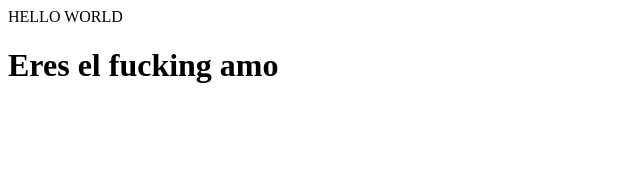
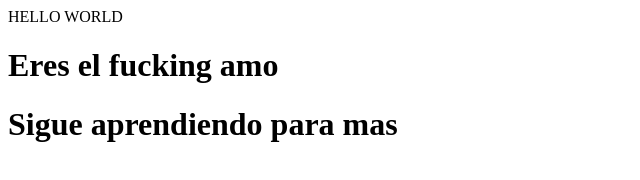
Before and after one commit to JaimeAndresQ/proyectosPlatzi, a plain HTML site: page index.html in a window 1280 px wide. Shown: the whole page, without its empty margins (0-640 px from the left). Drawn offline with Linux system fonts and the light colour scheme.

Commit message:
Agregamos sigue aprendiendo

```diff
--- a/index.html
+++ b/index.html
@@ -9,5 +9,6 @@
 <body>
     <p1>HELLO WORLD</p1>
     <h1>Eres el fucking amo</h1>
+    <h1>Sigue aprendiendo para mas</h1>
 </body>
 </html>
```
